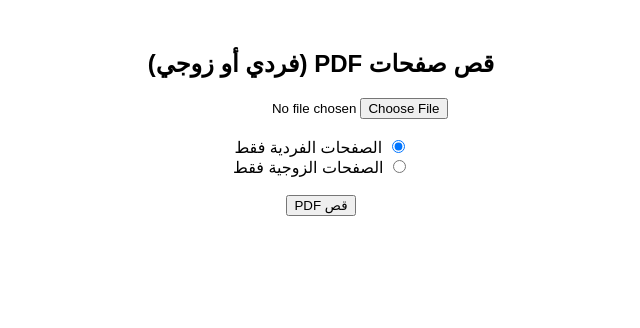
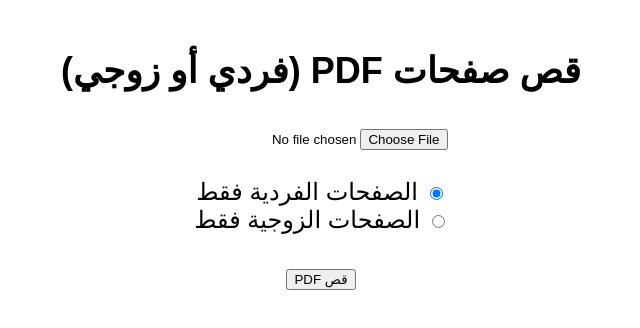
Before and after one commit to 2024web2024/PDF_division, a plain HTML site: page index.html in a window 1280 px wide. Shown: the whole page, without its empty margins (319-959 px from the left). Drawn offline with Linux system fonts and the light colour scheme.

Commit message:
Update index.html

```diff
--- a/index.html
+++ b/index.html
@@ -6,7 +6,7 @@
   <script src="https://cdnjs.cloudflare.com/ajax/libs/pdf-lib/1.17.1/pdf-lib.min.js"></script>
   <script src="https://cdnjs.cloudflare.com/ajax/libs/FileSaver.js/2.0.5/FileSaver.min.js"></script>
 </head>
-<body style="font-family: sans-serif; direction: rtl; text-align: center; margin-top: 50px;">
+<body style="font-family: sans-serif; direction: rtl; text-align: center; margin-top: 50px;font-size: x-large;">
 
   <h2>قص صفحات PDF (فردي أو زوجي)</h2>
   <input type="file" id="pdfFile" accept="application/pdf"><br><br>
```
